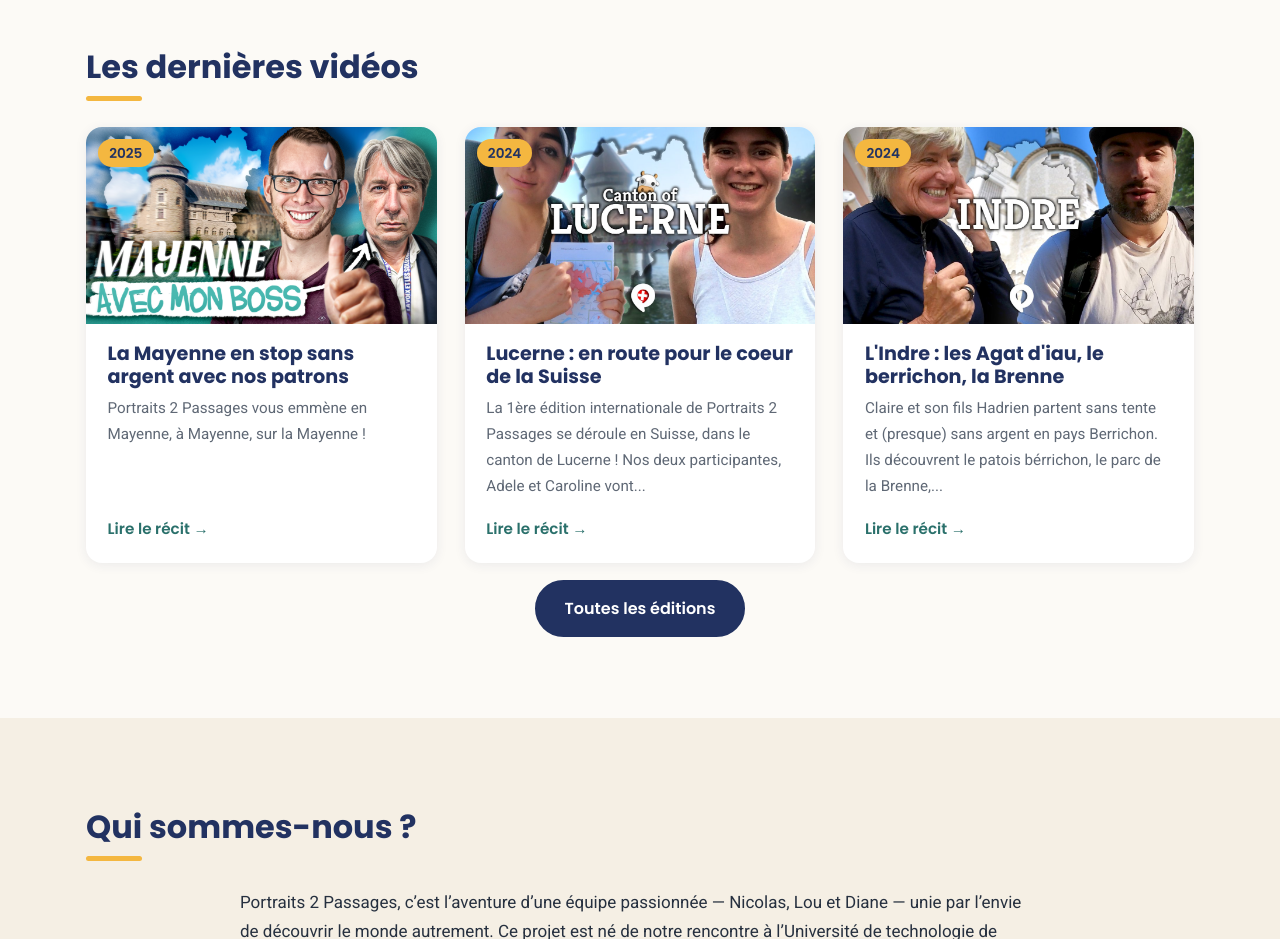
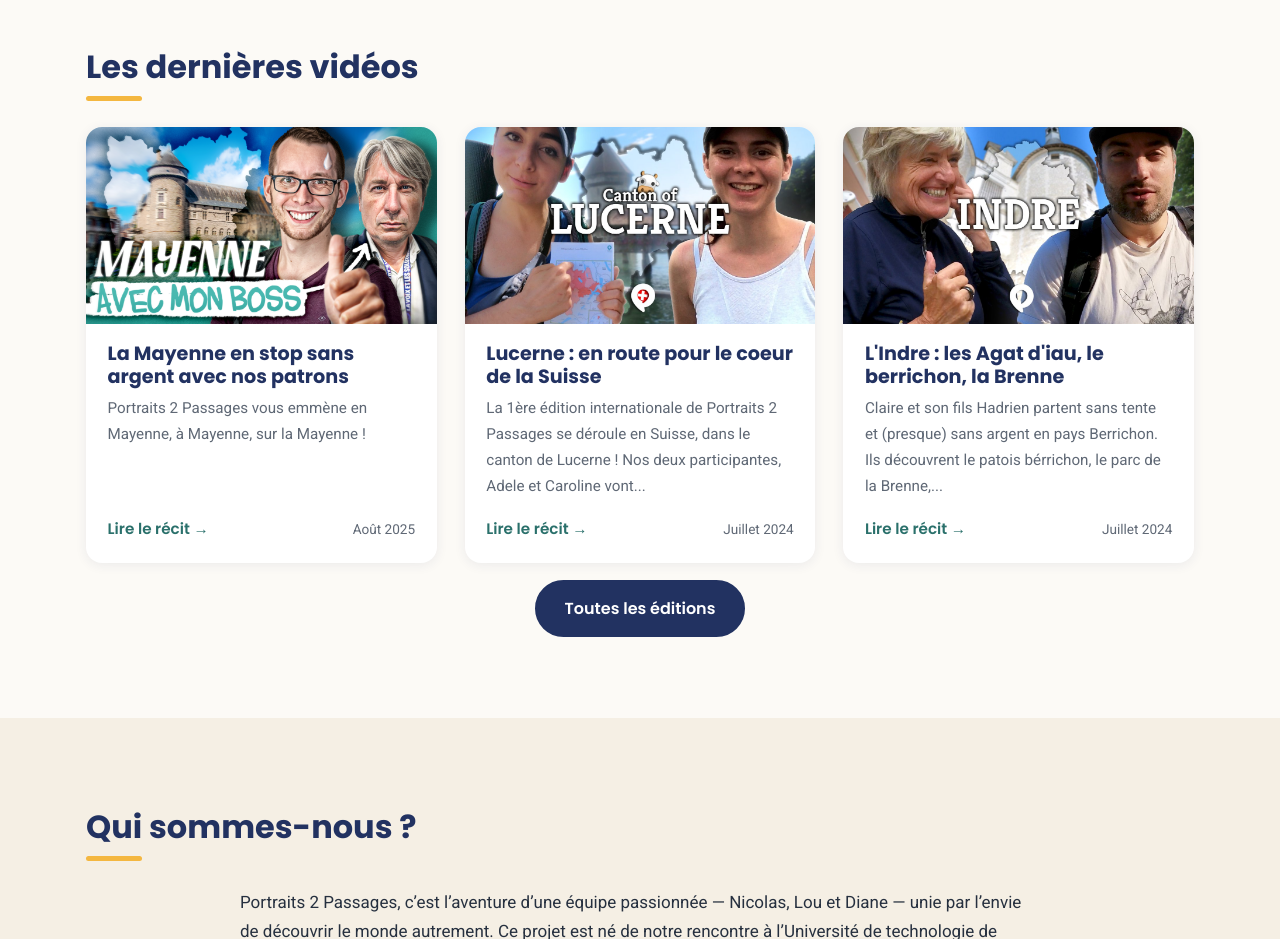
Before and after one commit to portraits2passages/portraits2passages.com, an Astro site: page / in a window 1280 px wide. Shown: the part 1600-2539 px from the top of the page. Built offline with nearby package versions, Linux system fonts and the light colour scheme; Astro itself is replaced by a stand-in of ours.

Commit message:
Cartes d'édition : date (mois et année) en bas à droite, face à « Lire le récit »

```diff
--- a/src/components/CarteEdition.astro
+++ b/src/components/CarteEdition.astro
@@ -3,17 +3,20 @@ import { t, type Lang } from '../i18n';
 interface Props { href: string; titre: string; description: string; couverture: string; date: Date; lang: Lang; niveau?: 2 | 3; chargement?: 'lazy' | 'eager'; }
 const { href, titre, description, couverture, date, lang, niveau = 3, chargement = 'lazy' } = Astro.props;
 const Titre = `h${niveau}`;
+const dateTexte = date.toLocaleDateString(lang === 'fr' ? 'fr-FR' : 'en-GB', { month: 'long', year: 'numeric' });
 ---
 <article class="carte-edition">
   <a href={href}>
     <div class="carte-edition-image">
       <img src={couverture} alt="" loading={chargement} decoding="async" width="640" height="360" />
-      <span class="badge-annee">{date.getFullYear()}</span>
     </div>
     <div class="carte-edition-texte">
       <Titre>{titre}</Titre>
       <p>{description}</p>
-      <span class="lire" aria-hidden="true">{t(lang).lireRecit} →</span>
+      <p class="carte-edition-bas">
+        <span class="lire" aria-hidden="true">{t(lang).lireRecit} →</span>
+        <time datetime={date.toISOString().slice(0, 10)}>{dateTexte}</time>
+      </p>
     </div>
   </a>
 </article>
--- a/src/styles/global.css
+++ b/src/styles/global.css
@@ -119,11 +119,12 @@ h2 { font-size: clamp(1.5rem, 3vw, 2rem); }
 .carte-edition-image { position: relative; overflow: hidden; }
 .carte-edition img { aspect-ratio: 16/9; object-fit: cover; width: 100%; transition: transform .4s; }
 .carte-edition:hover img { transform: scale(1.05); }
-.badge-annee { position: absolute; top: .75rem; left: .75rem; background: var(--soleil); color: var(--secondaire); font-family: var(--titres); font-weight: 600; font-size: .85rem; padding: .15rem .7rem; border-radius: 50px; }
 .carte-edition-texte { padding: 1.1rem 1.35rem 1.35rem; display: flex; flex-direction: column; flex: 1; }
 .carte-edition h2, .carte-edition h3 { margin: 0 0 .5rem; font-size: 1.2rem; }
 .carte-edition p { margin: 0 0 1rem; color: var(--gris); font-size: .95rem; }
-.lire { margin-top: auto; font-family: var(--titres); font-weight: 600; font-size: .95rem; color: var(--lien); }
+.carte-edition p.carte-edition-bas { margin: auto 0 0; display: flex; justify-content: space-between; align-items: baseline; gap: 1rem; }
+.lire { font-family: var(--titres); font-weight: 600; font-size: .95rem; color: var(--lien); }
+.carte-edition time { font-size: .85rem; color: var(--gris); text-transform: capitalize; white-space: nowrap; }
 .carte-edition:hover .lire { text-decoration: underline; }
 
 /* Édition */
```
